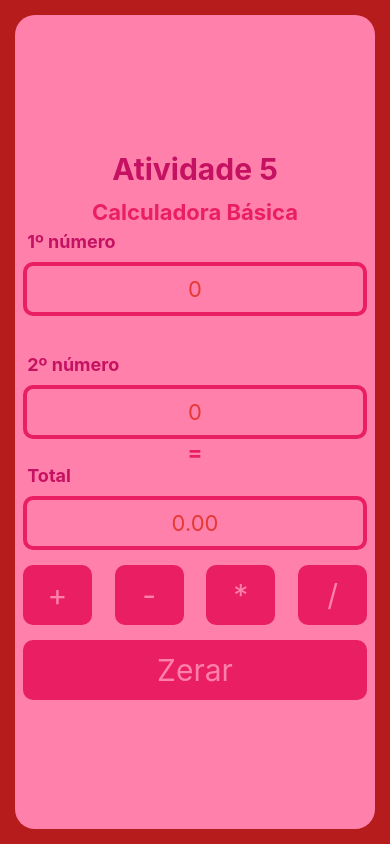
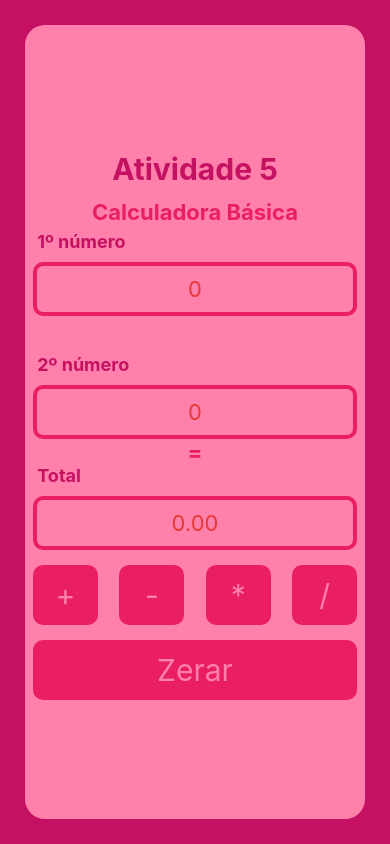
Before and after one commit to motaxyz/aula_expo, a React Native app: screen / in a window 390 px wide. Built offline with nearby package versions, Linux system fonts and the light colour scheme.

Commit message:
Update App.js

```diff
--- a/App.js
+++ b/App.js
@@ -22,9 +22,9 @@ export default function App() {
 const styles = StyleSheet.create({
   container: {
     flex: 1,
-    backgroundColor: '#b71c1c',
+    backgroundColor: '#c51162',
     alignItems: 'center',
     justifyContent: 'center',
-    padding: 15,
+    padding: 25,
   },
 });
```
